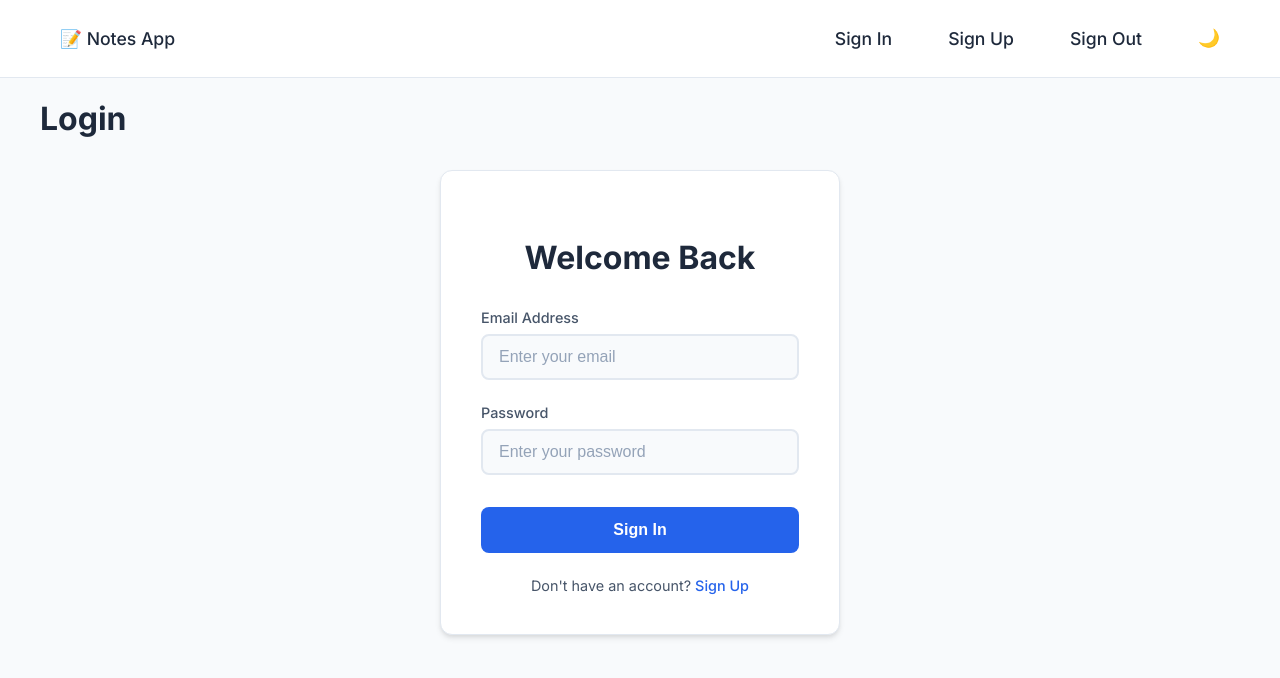
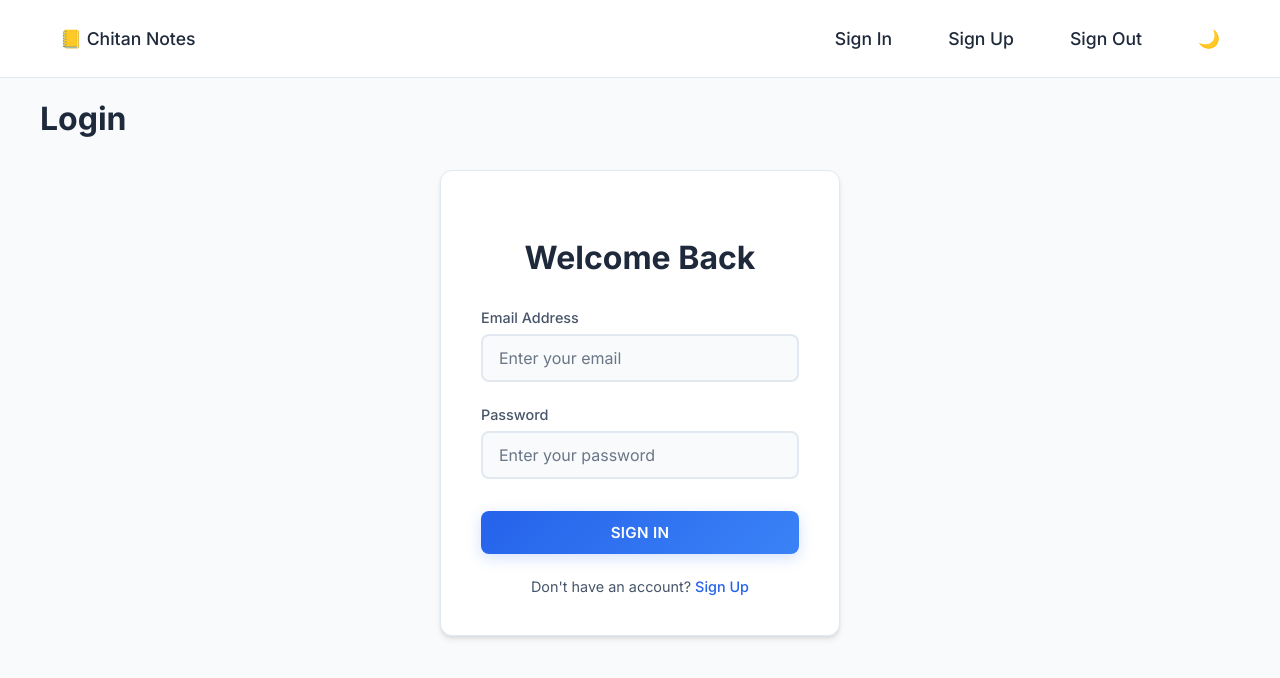
Before and after one commit to dochtan1608/note-app, a React (Create React App) app in the folder frontend/: page /login in a window 1280 px wide. Shown: the top 678 px of the page. Built offline with nearby package versions, Linux system fonts and the light colour scheme.

Commit message:
update pre-final

```diff
--- a/frontend/public/index.html
+++ b/frontend/public/index.html
@@ -2,48 +2,27 @@
 <html lang="en">
   <head>
     <meta charset="utf-8" />
-    <link rel="icon" href="%PUBLIC_URL%/favicon.ico" />
+    <link rel="icon" href="%PUBLIC_URL%/sticky-note.png" />
     <meta name="viewport" content="width=device-width, initial-scale=1" />
     <meta name="theme-color" content="#000000" />
     <meta
       name="description"
       content="Web site created using create-react-app"
     />
-    <link rel="apple-touch-icon" href="%PUBLIC_URL%/logo192.png" />
-    <!--
-      manifest.json provides metadata used when your web app is installed on a
-      user's mobile device or desktop. See https://developers.google.com/web/fundamentals/web-app-manifest/
-    -->
+    <link rel="apple-touch-icon" href="%PUBLIC_URL%/sticky-note.png" />
+
     <link rel="manifest" href="%PUBLIC_URL%/manifest.json" />
-    <!--
-      Notice the use of %PUBLIC_URL% in the tags above.
-      It will be replaced with the URL of the `public` folder during the build.
-      Only files inside the `public` folder can be referenced from the HTML.
 
-      Unlike "/favicon.ico" or "favicon.ico", "%PUBLIC_URL%/favicon.ico" will
-      work correctly both with client-side routing and a non-root public URL.
-      Learn how to configure a non-root public URL by running `npm run build`.
-    -->
     <link rel="preconnect" href="https://fonts.googleapis.com" />
     <link rel="preconnect" href="https://fonts.gstatic.com" crossorigin />
     <link
       href="https://fonts.googleapis.com/css2?family=Inter:wght@400;500;600;700&display=swap"
       rel="stylesheet"
     />
-    <title>Notes App</title>
+    <title>Chitan Notes</title>
   </head>
   <body>
     <noscript>You need to enable JavaScript to run this app.</noscript>
     <div id="root"></div>
-    <!--
-      This HTML file is a template.
-      If you open it directly in the browser, you will see an empty page.
-
-      You can add webfonts, meta tags, or analytics to this file.
-      The build step will place the bundled scripts into the <body> tag.
-
-      To begin the development, run `npm start` or `yarn start`.
-      To create a production bundle, use `npm run build` or `yarn build`.
-    -->
   </body>
 </html>
--- a/frontend/src/components/App.js
+++ b/frontend/src/components/App.js
@@ -27,7 +27,7 @@ function App() {
       <header className="nav-bar">
         <nav className="nav-content">
           <Link to="/" className="nav-link">
-            📝 Notes App
+            📒 Chitan Notes
           </Link>
 
           <div className="auth-links">
@@ -45,7 +45,7 @@ function App() {
               onClick={toggleDarkMode}
               aria-label="Toggle dark mode"
             >
-              {darkMode ? "🌞" : "🌙"}
+              {darkMode ? "☀️" : "🌙"}
             </button>
           </div>
         </nav>
--- a/frontend/src/styles/styles.css
+++ b/frontend/src/styles/styles.css
@@ -15,7 +15,8 @@
   --border-color: #e2e8f0;
   --shadow-color: rgba(0, 0, 0, 0.1);
   --border-radius: 0.5rem;
-  --font-family: "Inter", sans-serif;
+  --font-family: "Inter", -apple-system, BlinkMacSystemFont, "Segoe UI", Roboto,
+    Oxygen, Ubuntu, Cantarell, "Open Sans", "Helvetica Neue", sans-serif;
   --transition-speed: 0.2s;
   --card-shadow: 0 4px 6px -1px rgba(0, 0, 0, 0.1),
     0 2px 4px -1px rgba(0, 0, 0, 0.06);
@@ -127,6 +128,33 @@ body {
   .content-layout {
     grid-template-columns: 1fr;
     height: auto;
+    padding: 1rem;
+    overflow: hidden;
+  }
+
+  .notes-grid {
+    grid-template-columns: 1fr; /* Single column on mobile */
+    width: 100%;
+  }
+
+  .main-content {
+    padding-right: 0;
+    width: 100%;
+    overflow: hidden;
+  }
+
+  .note-card {
+    width: 100%;
+    margin: 0;
+    box-sizing: border-box;
+  }
+
+  .notes-section {
+    padding: 1rem;
+    width: 100%;
+    box-sizing: border-box;
+    margin: 0;
+    overflow: hidden;
   }
 }
 
@@ -136,6 +164,9 @@ body {
   border-radius: var(--border-radius);
   box-shadow: 0 2px 4px var(--shadow-color);
   min-height: fit-content;
+  width: 100%;
+  box-sizing: border-box;
+  overflow: hidden;
 }
 
 .notes-section h2 {
@@ -149,6 +180,9 @@ body {
   grid-template-columns: repeat(auto-fill, minmax(250px, 1fr));
   gap: 1.5rem;
   height: fit-content;
+  width: 100%;
+  max-width: 100%;
+  box-sizing: border-box;
 }
 
 .note-card {
@@ -160,12 +194,15 @@ body {
   display: flex;
   flex-direction: column;
   gap: 1rem;
-  transition: all 0.3s ease;
+  transition: all 0.4s cubic-bezier(0.4, 0, 0.2, 1);
+  animation: slideIn 0.5s ease-out;
+  width: 100%;
+  box-sizing: border-box;
 }
 
 .note-card:hover {
-  transform: translateY(-5px);
-  box-shadow: var(--hover-shadow);
+  transform: translateY(-5px) scale(1.02);
+  animation: floatEffect 3s ease-in-out infinite;
 }
 
 .note-title {
@@ -238,6 +275,12 @@ body {
   height: fit-content;
   max-height: calc(100vh - 100px);
   overflow-y: auto;
+  transition: transform 0.3s ease, box-shadow 0.3s ease;
+}
+
+.create-form-section:hover {
+  transform: translateY(-2px);
+  box-shadow: 0 8px 24px rgba(0, 0, 0, 0.12);
 }
 
 .create-form-section h2 {
@@ -263,6 +306,8 @@ body {
   border-color: var(--primary-color);
   outline: none;
   box-shadow: 0 0 0 3px rgba(37, 99, 235, 0.1);
+  animation: pulseGlow 2s infinite;
+  --glow-color: 37, 99, 235;
 }
 
 .btn-create {
@@ -465,6 +510,7 @@ body.dark-mode .auth-link {
   ); /* Adjusted height accounting for navbar and padding */
   padding: 2rem;
   overflow: hidden; /* Prevent double scrollbars */
+  animation: fadeIn 0.5s ease-out;
 }
 
 .sidebar {
@@ -508,6 +554,12 @@ body.dark-mode .auth-link {
   padding: 2rem;
   margin-top: 1.5rem;
   animation: slideIn 0.3s ease;
+  transition: transform 0.3s ease, box-shadow 0.3s ease;
+}
+
+.update-form-section:hover {
+  transform: translateY(-2px);
+  box-shadow: 0 8px 24px rgba(0, 0, 0, 0.12);
 }
 
 .update-form-header {
@@ -573,6 +625,54 @@ body.dark-mode .auth-link {
   }
 }
 
+@keyframes pulseGlow {
+  0% {
+    box-shadow: 0 0 5px rgba(var(--glow-color), 0.5);
+  }
+  50% {
+    box-shadow: 0 0 20px rgba(var(--glow-color), 0.3);
+  }
+  100% {
+    box-shadow: 0 0 5px rgba(var(--glow-color), 0.5);
+  }
+}
+
+@keyframes floatEffect {
+  0% {
+    transform: translateY(0px);
+  }
+  50% {
+    transform: translateY(-5px);
+  }
+  100% {
+    transform: translateY(0px);
+  }
+}
+
+@keyframes rippleEffect {
+  to {
+    transform: translate(-50%, -50%) scale(4);
+    opacity: 0;
+  }
+}
+
+@keyframes spin {
+  to {
+    transform: rotate(360deg);
+  }
+}
+
+@keyframes fadeIn {
+  from {
+    opacity: 0;
+    transform: translateY(20px);
+  }
+  to {
+    opacity: 1;
+    transform: translateY(0);
+  }
+}
+
 body.dark-mode .update-form-section {
   background: #2d2d2d;
   border-color: rgba(255, 255, 255, 0.1);
@@ -590,3 +690,306 @@ body.dark-mode .btn-cancel:hover {
   background: rgba(255, 255, 255, 0.1);
   color: white;
 }
+
+.input-field,
+textarea.input-field,
+input.input-field,
+.auth-input,
+button,
+.btn-create,
+.btn-update,
+.btn-delete,
+.btn-update-submit,
+.btn-cancel {
+  font-family: var(--font-family);
+  -webkit-font-smoothing: antialiased;
+  -moz-osx-font-smoothing: grayscale;
+}
+
+.input-field::placeholder,
+.auth-input::placeholder {
+  font-family: var(--font-family);
+  color: var(--text-medium);
+  opacity: 0.8;
+}
+
+/* Common button styles */
+.btn-create,
+.btn-update,
+.btn-delete,
+.btn-update-submit,
+.auth-button {
+  font-weight: 600;
+  padding: 0.75rem 1.5rem;
+  border: none;
+  border-radius: 8px;
+  font-size: 0.95rem;
+  cursor: pointer;
+  transition: all 0.2s ease;
+  display: inline-flex;
+  align-items: center;
+  justify-content: center;
+  gap: 0.5rem;
+  letter-spacing: 0.3px;
+  text-transform: uppercase;
+  box-shadow: 0 2px 4px rgba(0, 0, 0, 0.1);
+  position: relative;
+  isolation: isolate;
+  transition: all 0.4s cubic-bezier(0.4, 0, 0.2, 1);
+}
+
+.btn-create {
+  background: linear-gradient(
+    135deg,
+    var(--primary-color),
+    var(--primary-color-light)
+  );
+  color: white;
+}
+
+.btn-create:hover {
+  transform: translateY(-2px) scale(1.02);
+  box-shadow: 0 4px 12px rgba(37, 99, 235, 0.3);
+  --glow-color: 37, 99, 235;
+  animation: pulseGlow 2s infinite;
+}
+
+.btn-update {
+  background: linear-gradient(135deg, var(--warning-color), #fbbf24);
+  color: white;
+}
+
+.btn-update:hover {
+  transform: translateY(-2px) scale(1.02);
+  box-shadow: 0 4px 12px rgba(245, 158, 11, 0.3);
+  --glow-color: 245, 158, 11;
+  animation: pulseGlow 2s infinite;
+}
+
+.btn-delete {
+  background: linear-gradient(135deg, var(--danger-color), #f87171);
+  color: white;
+}
+
+.btn-delete:hover {
+  transform: translateY(-2px) scale(1.02);
+  box-shadow: 0 4px 12px rgba(239, 68, 68, 0.3);
+  --glow-color: 239, 68, 68;
+  animation: pulseGlow 2s infinite;
+}
+
+.btn-update-submit {
+  background: linear-gradient(135deg, var(--warning-color), #fbbf24);
+  color: white;
+}
+
+.btn-update-submit:hover {
+  transform: translateY(-2px) scale(1.02);
+  box-shadow: 0 4px 12px rgba(245, 158, 11, 0.3);
+  --glow-color: 245, 158, 11;
+  animation: pulseGlow 2s infinite;
+}
+
+.auth-button {
+  background: linear-gradient(
+    135deg,
+    var(--primary-color),
+    var(--primary-color-light)
+  );
+  color: white;
+}
+
+.auth-button:hover {
+  transform: translateY(-2px) scale(1.02);
+  box-shadow: 0 4px 12px rgba(37, 99, 235, 0.3);
+  --glow-color: 37, 99, 235;
+  animation: pulseGlow 2s infinite;
+}
+
+/* Active/Pressed state for all buttons */
+.btn-create:active,
+.btn-update:active,
+.btn-delete:active,
+.btn-update-submit:active,
+.auth-button:active {
+  transform: translateY(0);
+  box-shadow: 0 2px 4px rgba(0, 0, 0, 0.1);
+}
+
+/* Dark mode adjustments for buttons */
+body.dark-mode .btn-create,
+body.dark-mode .btn-update,
+body.dark-mode .btn-delete,
+body.dark-mode .btn-update-submit,
+body.dark-mode .auth-button {
+  box-shadow: 0 2px 4px rgba(0, 0, 0, 0.2);
+}
+
+/* Enhanced Button Styles */
+.btn-create,
+.btn-update,
+.btn-delete,
+.btn-update-submit,
+.auth-button {
+  font-weight: 600;
+  padding: 0.75rem 1.5rem;
+  border: none;
+  border-radius: 8px;
+  font-size: 0.95rem;
+  cursor: pointer;
+  position: relative;
+  overflow: hidden;
+  display: inline-flex;
+  align-items: center;
+  justify-content: center;
+  gap: 0.5rem;
+  letter-spacing: 0.3px;
+  text-transform: uppercase;
+  transition: all 0.3s cubic-bezier(0.4, 0, 0.2, 1);
+}
+
+/* Button Background Gradients */
+.btn-create,
+.auth-button {
+  background: linear-gradient(
+    135deg,
+    var(--primary-color),
+    var(--primary-color-light)
+  );
+  box-shadow: 0 4px 15px rgba(37, 99, 235, 0.2);
+}
+
+.btn-update,
+.btn-update-submit {
+  background: linear-gradient(135deg, var(--warning-color), #fbbf24);
+  box-shadow: 0 4px 15px rgba(245, 158, 11, 0.2);
+}
+
+.btn-delete {
+  background: linear-gradient(135deg, var(--danger-color), #f87171);
+  box-shadow: 0 4px 15px rgba(239, 68, 68, 0.2);
+}
+
+/* Button Hover Effects */
+.btn-create:hover,
+.auth-button:hover {
+  transform: translateY(-3px) scale(1.02);
+  box-shadow: 0 6px 20px rgba(37, 99, 235, 0.3);
+}
+
+.btn-update:hover,
+.btn-update-submit:hover {
+  transform: translateY(-3px) scale(1.02);
+  box-shadow: 0 6px 20px rgba(245, 158, 11, 0.3);
+}
+
+.btn-delete:hover {
+  transform: translateY(-3px) scale(1.02);
+  box-shadow: 0 6px 20px rgba(239, 68, 68, 0.3);
+}
+
+/* Button Active/Press Effects */
+.btn-create:active,
+.btn-update:active,
+.btn-delete:active,
+.btn-update-submit:active,
+.auth-button:active {
+  transform: translateY(1px) scale(0.98);
+  box-shadow: 0 2px 8px rgba(0, 0, 0, 0.2);
+}
+
+/* Button Ripple Effect */
+.btn-create::after,
+.btn-update::after,
+.btn-delete::after,
+.btn-update-submit::after,
+.auth-button::after {
+  content: "";
+  position: absolute;
+  top: 50%;
+  left: 50%;
+  width: 0;
+  height: 0;
+  background: rgba(255, 255, 255, 0.2);
+  border-radius: 50%;
+  transform: translate(-50%, -50%);
+  transition: width 0.6s ease-out, height 0.6s ease-out;
+}
+
+.btn-create:hover::after,
+.btn-update:hover::after,
+.btn-delete:hover::after,
+.btn-update-submit:hover::after,
+.auth-button:hover::after {
+  width: 300px;
+  height: 300px;
+  opacity: 0;
+}
+
+/* Enhanced ripple effect */
+.btn-create::before,
+.btn-update::before,
+.btn-delete::before,
+.btn-update-submit::before,
+.auth-button::before {
+  content: "";
+  position: absolute;
+  top: 50%;
+  left: 50%;
+  width: 20px;
+  height: 20px;
+  background: radial-gradient(
+    circle,
+    rgba(255, 255, 255, 0.7) 0%,
+    rgba(255, 255, 255, 0) 70%
+  );
+  transform: translate(-50%, -50%) scale(0);
+  opacity: 0;
+  transition: transform 0.5s, opacity 0.5s;
+}
+
+.btn-create:active::before,
+.btn-update:active::before,
+.btn-delete:active::before,
+.btn-update-submit:active::before,
+.auth-button:active::before {
+  animation: rippleEffect 0.5s ease-out;
+}
+
+/* Dark Mode Adjustments */
+body.dark-mode .btn-create,
+body.dark-mode .btn-update,
+body.dark-mode .btn-delete,
+body.dark-mode .btn-update-submit,
+body.dark-mode .auth-button {
+  box-shadow: 0 4px 15px rgba(0, 0, 0, 0.3);
+}
+
+body.dark-mode .btn-create:hover,
+body.dark-mode .btn-update:hover,
+body.dark-mode .btn-delete:hover,
+body.dark-mode .btn-update-submit:hover,
+body.dark-mode .auth-button:hover {
+  box-shadow: 0 6px 20px rgba(0, 0, 0, 0.4);
+}
+
+/* Loading animation for buttons */
+.btn-create:disabled,
+.btn-update:disabled,
+.btn-delete:disabled {
+  position: relative;
+  cursor: wait;
+}
+
+.btn-create:disabled::after,
+.btn-update:disabled::after,
+.btn-delete:disabled::after {
+  content: "";
+  position: absolute;
+  width: 20px;
+  height: 20px;
+  border: 2px solid rgba(255, 255, 255, 0.3);
+  border-top-color: white;
+  border-radius: 50%;
+  animation: spin 1s linear infinite;
+}
```
Also changed, not shown: frontend/public/sticky-note.png (added).
